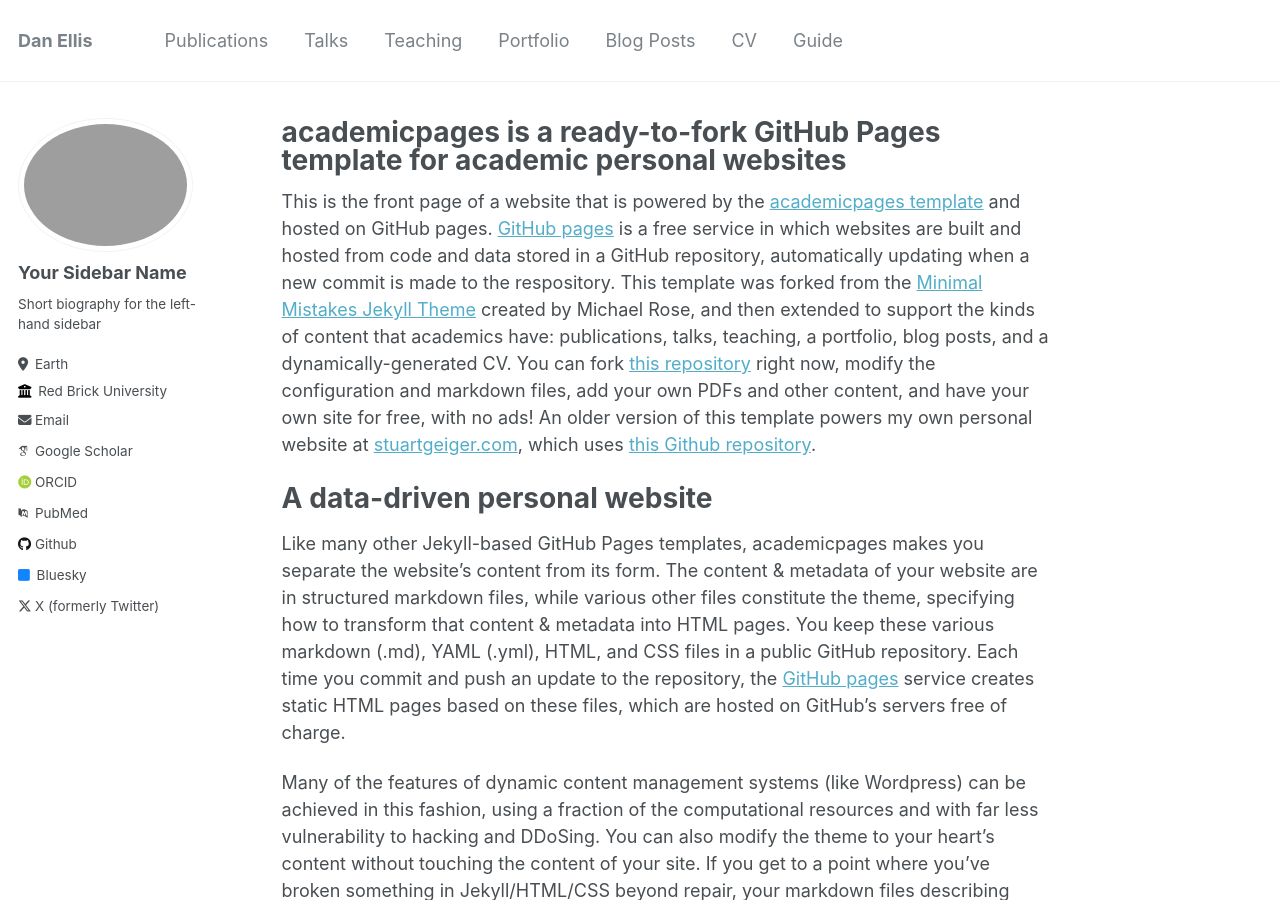
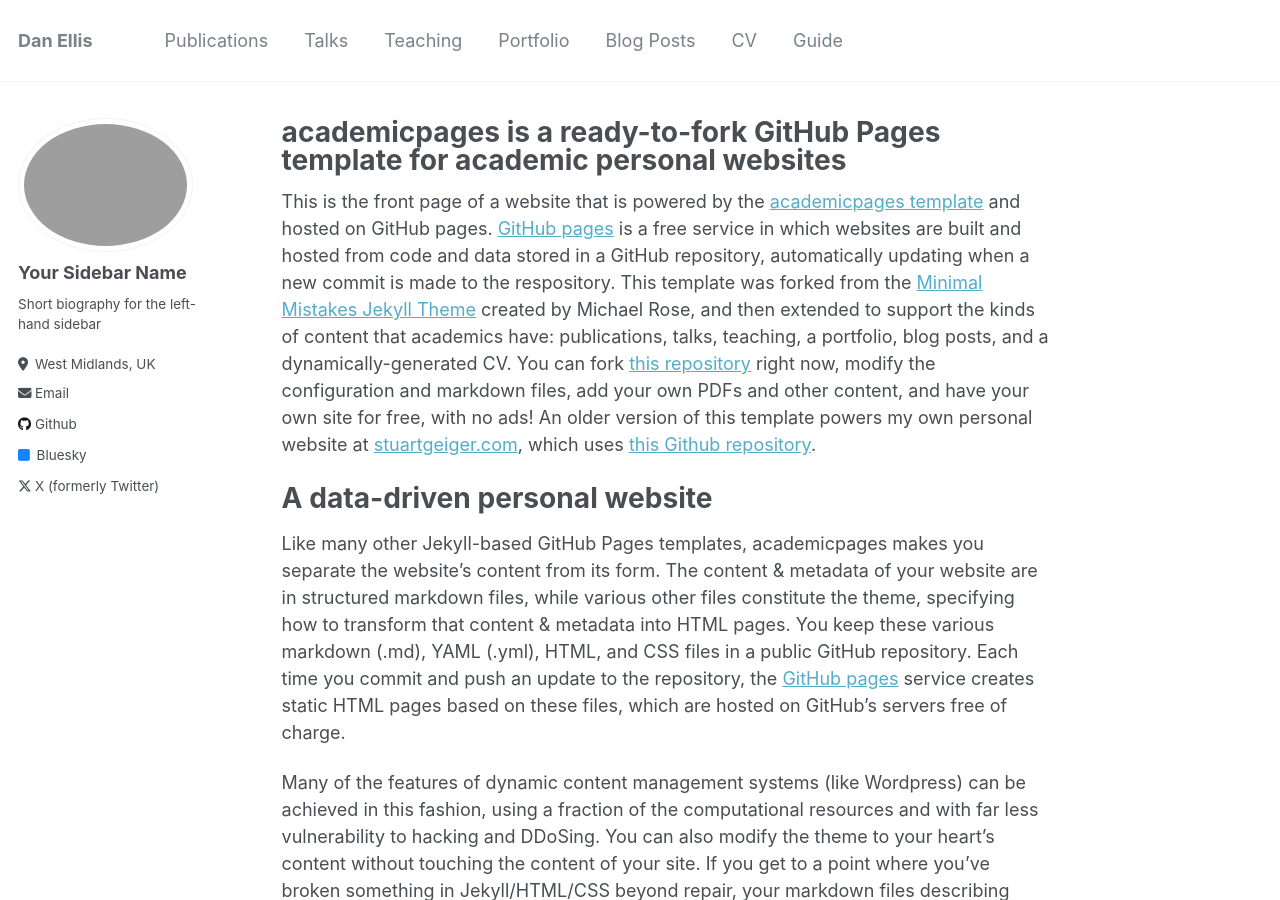
Before and after one commit to danellisprojects/danellisprojects.github.io, a Jekyll site: the page built from _pages/about.md, in a window 1280 px wide and 900 px high. Built offline with Jekyll 4.4.1, drawn with Linux system fonts in a browser that asks for light colours; some web fonts are replaced.

Commit message:
Update _config.yml

```diff
--- a/_config.yml
+++ b/_config.yml
@@ -25,24 +25,24 @@
   name             : "Your Sidebar Name"
   pronouns         : # example: "she/her"
   bio              : "Short biography for the left-hand sidebar"
-  location         : "Earth"
-  employer         : "Red Brick University"
+  location         : "West Midlands, UK"
+  employer         : # "Red Brick University"
   uri              : # URL
-  email            : "none@example.org"
+  email            : "dandata2006@hotmail.com"
 
   # Academic websites
   arxiv            : # URL - Update with the correct link to your profile
-  googlescholar    : "https://scholar.google.com/citations?user=PS_CX0AAAAAJ"
+  googlescholar    : #"https://scholar.google.com/citations?user=PS_CX0AAAAAJ"
   impactstory      : # URL
-  orcid            : "http://orcid.org/yourorcidurl"
-  pubmed           : "https://www.ncbi.nlm.nih.gov/pubmed/?term=john+snow"
+  orcid            : #"http://orcid.org/yourorcidurl"
+  pubmed           : #"https://www.ncbi.nlm.nih.gov/pubmed/?term=john+snow"
   researchgate     : # URL
 
   # Repositories and software development
   bitbucket        : # Username - Update with your username on the site
   codepen          : # Username
   dribbble         : # Username
-  github           : "academicpages"
+  github           : "danellisprojects"
   kaggle           : # Username
   stackoverflow    : # User number or user number and name (i.e., use "1" or "1/jeff-atwood")
 
@@ -64,7 +64,7 @@
   steam            : # Username
   telegram         : # URL
   tumblr           : # Username
-  twitter          : "UniofOxford"  # Replace this with your X / Twitter handle
+  twitter          : "dannyellis"  # Replace this with your X / Twitter handle
   vine             : # Username
   weibo            : # Username
   wikipedia        : # Username
```
